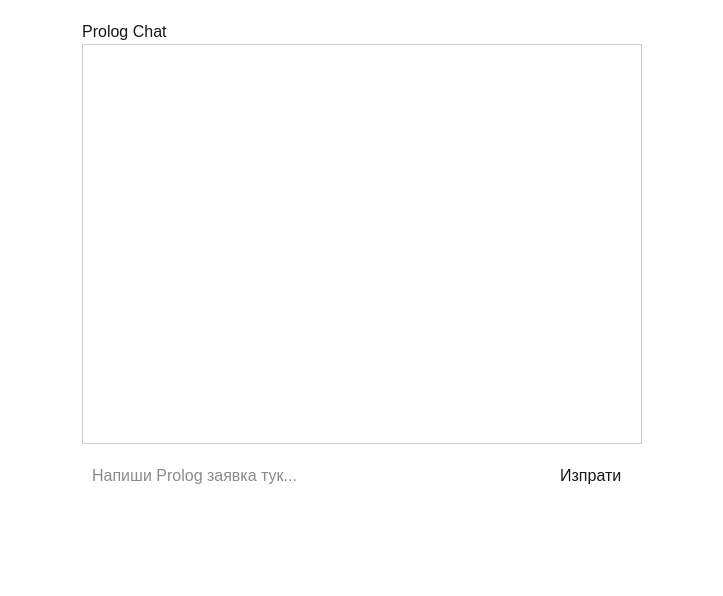
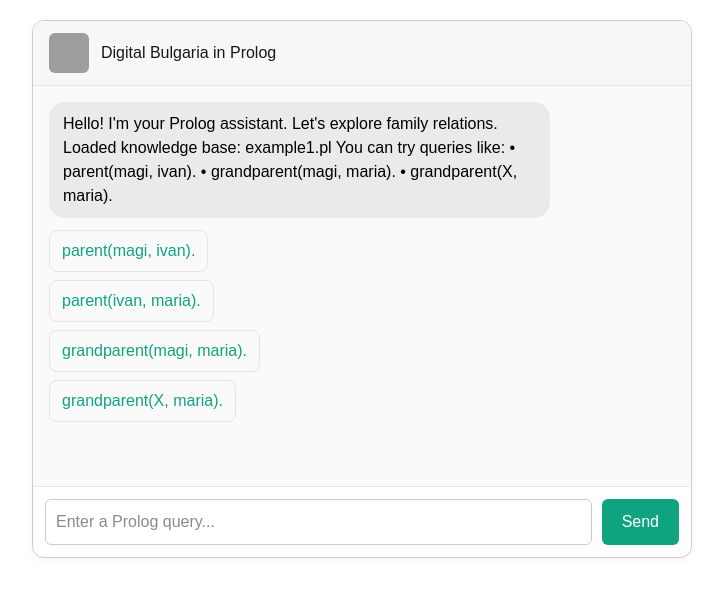
Before and after one commit to MagdalenaMaglizhanova/prolog-chat-app, a Next.js app: page /chat in a window 1280 px wide. Shown: the top 596 px of the page, without its empty margins (278-1001 px from the left). Built offline with nearby package versions, Linux system fonts and the light colour scheme; grey boxes are pictures that could not be loaded.

Commit message:
Update page.tsx

```diff
--- a/src/app/chat/page.tsx
+++ b/src/app/chat/page.tsx
@@ -1,15 +1,30 @@
 "use client";
 
-import { useState } from "react";
+import { useState, useEffect, useRef } from "react";
 
 export default function ChatPage() {
   const [query, setQuery] = useState("");
-  const [messages, setMessages] = useState<{ user: boolean; text: string }[]>([]);
+  const [messages, setMessages] = useState<
+    { user: boolean; text: string }[]
+  >([
+    {
+      user: false,
+      text: `Hello! I'm your Prolog assistant. Let's explore family relations.\n\nLoaded knowledge base: example1.pl\n\nYou can try queries like:\n• parent(magi, ivan).\n• grandparent(magi, maria).\n• grandparent(X, maria).`,
+    },
+  ]);
+
+  const chatBoxRef = useRef<HTMLDivElement>(null);
+
+  const sampleQueries = [
+    "parent(magi, ivan).",
+    "parent(ivan, maria).",
+    "grandparent(magi, maria).",
+    "grandparent(X, maria).",
+  ];
 
   async function sendQuery() {
     if (!query.trim()) return;
 
-    // Добавяме заявката от потребителя в чата
     setMessages((prev) => [...prev, { user: true, text: query }]);
     setQuery("");
 
@@ -22,64 +37,177 @@ export default function ChatPage() {
 
       const data = await res.json();
 
-      // Добавяме отговора от Prolog в чата
       if (data.result) {
         setMessages((prev) => [...prev, { user: false, text: data.result }]);
       } else if (data.error) {
-        setMessages((prev) => [...prev, { user: false, text: "Грешка: " + data.error }]);
+        setMessages((prev) => [...prev, { user: false, text: "Error: " + data.error }]);
       }
-    } catch (error) {
+    } catch (error: any) {
       setMessages((prev) => [
         ...prev,
-        { user: false, text: "Мрежова грешка или сървърът не отговаря" },
+        { user: false, text: "Network error or the server is unreachable." },
       ]);
     }
   }
 
+  useEffect(() => {
+    if (chatBoxRef.current) {
+      chatBoxRef.current.scrollTop = chatBoxRef.current.scrollHeight;
+    }
+  }, [messages]);
+
   return (
-    <div style={{ maxWidth: 600, margin: "auto", padding: 20 }}>
-      <h1>Prolog Chat</h1>
+    <div className="container">
+      <div className="chat-container">
+        <div className="chat-header">
+          <div className="header-content">
+            <img src="/pic/logo_shevici.jpg" alt="Logo" className="header-logo" />
+            <h2>Digital Bulgaria in Prolog</h2>
+          </div>
+        </div>
 
+        <div className="chat-box" ref={chatBoxRef}>
+          {messages.map((msg, index) => (
             <div
-        style={{
-          border: "1px solid #ccc",
-          padding: 10,
-          height: 400,
-          overflowY: "auto",
-        }}
-      >
-        {messages.map((msg, i) => (
-          <div key={i} style={{ textAlign: msg.user ? "right" : "left", margin: "8px 0" }}>
-            <span
-              style={{
-                display: "inline-block",
-                padding: "8px 12px",
-                borderRadius: 20,
-                backgroundColor: msg.user ? "#0070f3" : "#eaeaea",
-                color: msg.user ? "white" : "black",
-                maxWidth: "80%",
-                wordWrap: "break-word",
-              }}
+              key={index}
+              className={`chat-message ${msg.user ? "user-message" : "bot-message"}`}
             >
               {msg.text}
-            </span>
             </div>
           ))}
+          <div className="knowledge-options">
+            {sampleQueries.map((q, idx) => (
+              <a
+                key={idx}
+                className="knowledge-link"
+                onClick={() => setQuery(q)}
+              >
+                {q}
+              </a>
+            ))}
+          </div>
         </div>
 
-      <div style={{ marginTop: 10 }}>
+        <div className="input-area">
           <input
             type="text"
             value={query}
             onChange={(e) => setQuery(e.target.value)}
             onKeyDown={(e) => e.key === "Enter" && sendQuery()}
-          placeholder="Напиши Prolog заявка тук..."
-          style={{ width: "80%", padding: 10, fontSize: 16 }}
+            placeholder="Enter a Prolog query..."
           />
-        <button onClick={sendQuery} style={{ padding: "10px 20px", marginLeft: 10, fontSize: 16 }}>
-          Изпрати
-        </button>
+          <button onClick={sendQuery}>Send</button>
         </div>
+      </div>
+
+      <style jsx>{`
+        .container {
+          max-width: 700px;
+          margin: 0 auto;
+          padding: 20px;
+        }
+
+        .chat-container {
+          border: 1px solid #ccc;
+          border-radius: 12px;
+          overflow: hidden;
+          background-color: #fff;
+          box-shadow: 0 2px 8px rgba(0, 0, 0, 0.05);
+        }
+
+        .chat-header {
+          background-color: #f7f7f8;
+          padding: 12px 16px;
+          border-bottom: 1px solid #e5e5e6;
+        }
+
+        .header-content {
+          display: flex;
+          align-items: center;
+          gap: 12px;
+        }
+
+        .header-logo {
+          width: 40px;
+          height: 40px;
+          border-radius: 6px;
+        }
+
+        .chat-box {
+          height: 400px;
+          overflow-y: auto;
+          padding: 16px;
+          background-color: #fafafa;
+        }
+
+        .chat-message {
+          margin-bottom: 12px;
+          padding: 10px 14px;
+          border-radius: 16px;
+          max-width: 80%;
+          word-wrap: break-word;
+        }
+
+        .bot-message {
+          background-color: #eaeaea;
+          color: #000;
+          align-self: flex-start;
+        }
+
+        .user-message {
+          background-color: #10a37f;
+          color: white;
+          margin-left: auto;
+          text-align: right;
+        }
+
+        .input-area {
+          display: flex;
+          padding: 12px;
+          border-top: 1px solid #e5e5e6;
+        }
+
+        .input-area input {
+          flex: 1;
+          padding: 10px;
+          font-size: 16px;
+          border: 1px solid #ccc;
+          border-radius: 6px;
+        }
+
+        .input-area button {
+          margin-left: 10px;
+          padding: 10px 20px;
+          font-size: 16px;
+          background-color: #10a37f;
+          color: white;
+          border: none;
+          border-radius: 6px;
+          cursor: pointer;
+        }
+
+        .knowledge-options {
+          display: flex;
+          flex-direction: column;
+          gap: 8px;
+          margin-top: 12px;
+        }
+
+        .knowledge-link {
+          color: #10a37f;
+          text-decoration: none;
+          padding: 8px 12px;
+          border: 1px solid #e5e5e6;
+          border-radius: 8px;
+          transition: all 0.2s;
+          cursor: pointer;
+          max-width: max-content;
+        }
+
+        .knowledge-link:hover {
+          background-color: #f0f7f4;
+        }
+      `}</style>
     </div>
   );
 }
```
Lines whose indentation alone changed are shown as unchanged.
